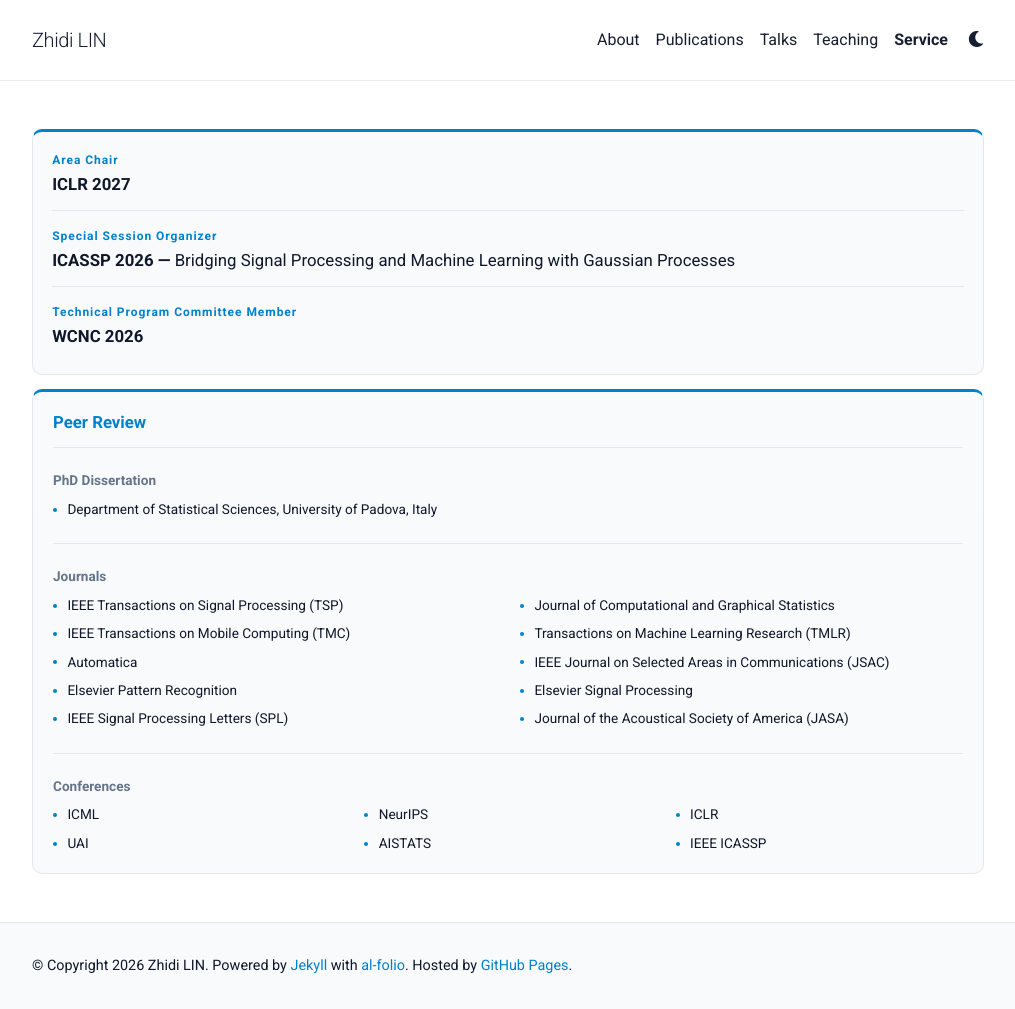
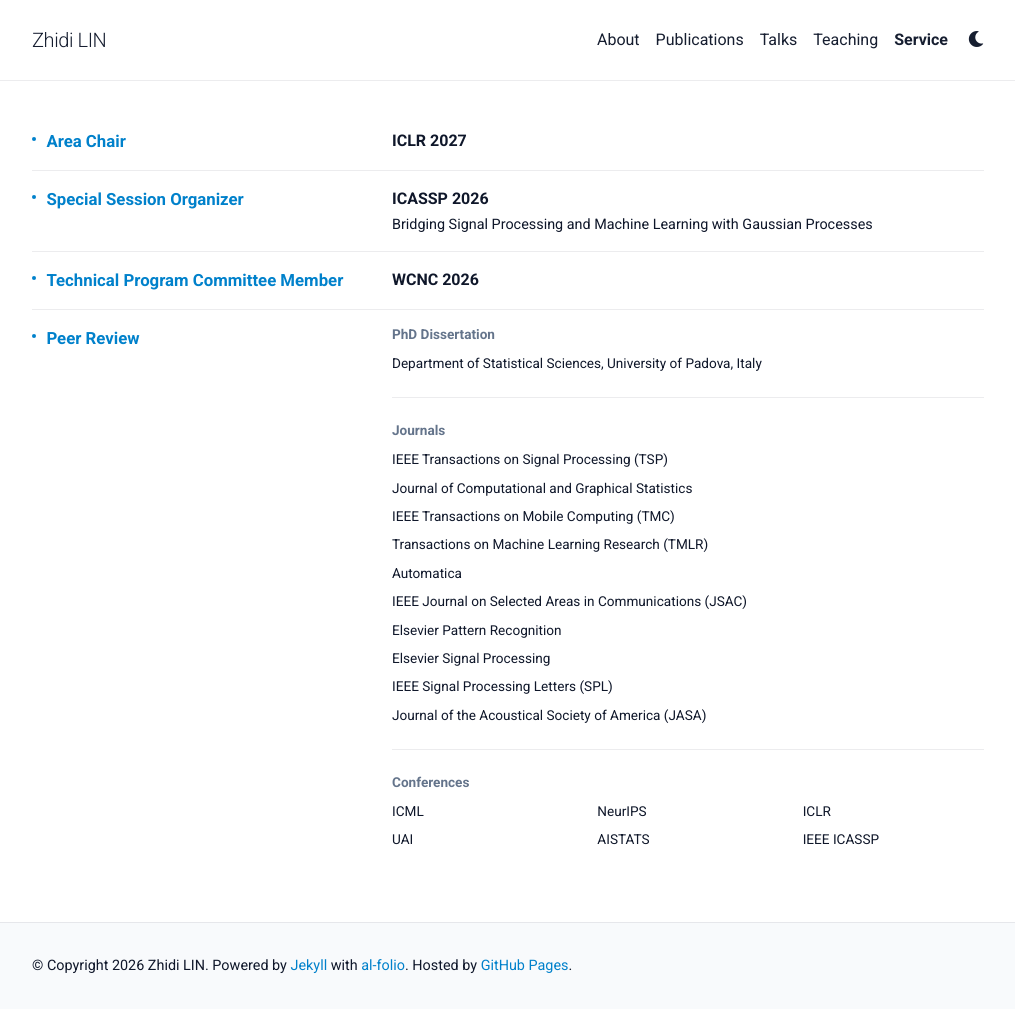
Before and after one commit to Zhidi-Lin/zhidi-lin.github.io, a Jekyll site: the page built from _pages/service.md, in a window 1280 px wide and 1009 px high. Shown: the whole window, without its empty margins (132-1147 px from the left). Built offline with Jekyll 4.4.1, drawn with Linux system fonts in a browser that asks for light colours; a style sheet for code colours, icons or effects is not loaded.

Commit message:
layout improvement

```diff
--- a/_pages/service.md
+++ b/_pages/service.md
@@ -9,7 +9,7 @@
 <div class="teaching-page">
   <section class="teaching-section" aria-labelledby="academic-service">
     <div class="service-grid">
-      <article class="service-card">
+      <article class="service-content">
         <ul class="service-list">
           <li>
             <p class="service-type">Area Chair</p>
@@ -17,55 +17,56 @@
           </li>
           <li>
             <p class="service-type">Special Session Organizer</p>
-            <h3>ICASSP 2026 — <span class="service-session-name">Bridging Signal Processing and Machine Learning with Gaussian Processes</span></h3>
+            <h3>ICASSP 2026<span class="service-session-name">Bridging Signal Processing and Machine Learning with Gaussian Processes</span></h3>
           </li>
           <li>
             <p class="service-type">Technical Program Committee Member</p>
             <h3>WCNC 2026</h3>
           </li>
-        </ul>
+
+          <li class="service-review">
+            <h3>Peer Review</h3>
+            <div class="review-panel">
+              <div class="review-columns">
+            <div>
+              <h4>PhD Dissertation</h4>
+              <ul class="venue-list venue-list-full">
+                <li>Department of Statistical Sciences, University of Padova, Italy</li>
+              </ul>
+            </div>
+
+            <div>
+              <h4>Journals</h4>
+              <ul class="venue-list journal-list">
+                <li>IEEE Transactions on Signal Processing (TSP)</li>
+                <li>Journal of Computational and Graphical Statistics</li>
+                <li>IEEE Transactions on Mobile Computing (TMC)</li>
+                <li>Transactions on Machine Learning Research (TMLR)</li>
+                <li>Automatica</li>
+                <li>IEEE Journal on Selected Areas in Communications (JSAC)</li>
+                <li>Elsevier Pattern Recognition</li>
+                <li>Elsevier Signal Processing</li>
+                <li>IEEE Signal Processing Letters (SPL)</li>
+                <li>Journal of the Acoustical Society of America (JASA)</li>
+              </ul>
+            </div>
+
+            <div>
+              <h4>Conferences</h4>
+              <ul class="venue-list venue-list-compact">
+                <li>ICML</li>
+                <li>NeurIPS</li>
+                <li>ICLR</li>
+                <li>UAI</li>
+                <li>AISTATS</li>
+                <li>IEEE ICASSP</li>
+              </ul>
+                </div>
+              </div>
+              </div>
+            </li>
+          </ul>
       </article>
-    </div>
-
-    <div class="review-panel">
-      <h3>Peer Review</h3>
-
-      <div class="review-columns">
-        <div>
-          <h4>PhD Dissertation</h4>
-          <ul class="venue-list">
-            <li>Department of Statistical Sciences, University of Padova, Italy</li>
-          </ul>
-        </div>
-
-        <div>
-          <h4>Journals</h4>
-          <ul class="venue-list">
-            <li>IEEE Transactions on Signal Processing (TSP)</li>
-            <li>Journal of Computational and Graphical Statistics</li>
-            <li>IEEE Transactions on Mobile Computing (TMC)</li>
-            <li>Transactions on Machine Learning Research (TMLR)</li>
-            <li>Automatica</li>
-            <li>IEEE Journal on Selected Areas in Communications (JSAC)</li>
-            <li>Elsevier Pattern Recognition</li>
-            <li>Elsevier Signal Processing</li>
-            <li>IEEE Signal Processing Letters (SPL)</li>
-            <li>Journal of the Acoustical Society of America (JASA)</li>
-          </ul>
-        </div>
-
-        <div>
-          <h4>Conferences</h4>
-          <ul class="venue-list venue-list-compact">
-            <li>ICML</li>
-            <li>NeurIPS</li>
-            <li>ICLR</li>
-            <li>UAI</li>
-            <li>AISTATS</li>
-            <li>IEEE ICASSP</li>
-          </ul>
-        </div>
-      </div>
     </div>
   </section>
 </div>
--- a/assets/css/main.scss
+++ b/assets/css/main.scss
@@ -294,77 +294,85 @@
 }
 
 .service-type {
-  margin: 0 0 0.3rem;
+  margin: 0;
   color: var(--accent);
-  font-size: 0.75rem;
-  font-weight: 700;
-  letter-spacing: 0.08em;
+  font-size: 1.05rem;
+  font-weight: 600;
+  line-height: 1.5;
   text-wrap: balance;
 }
 
 .institution-block + .institution-block {
-  margin-top: 0.9rem;
+  margin-top: 2rem;
+  padding-top: 2rem;
+  border-top: 1px solid var(--border);
 }
 
 .institution-block {
-  padding: 1.2rem 1.3rem;
-  border: 1px solid var(--border);
-  border-top: 3px solid var(--accent);
-  border-radius: var(--teaching-radius);
-  background: var(--surface);
+  position: relative;
+  display: grid;
+  grid-template-columns: minmax(15rem, 0.35fr) minmax(0, 1fr);
+  column-gap: 1.25rem;
+  padding-left: 0.9rem;
+}
+
+.institution-block::before {
+  position: absolute;
+  top: 0.65rem;
+  left: 0;
+  width: 4px;
+  height: 4px;
+  border-radius: 50%;
+  background: var(--accent);
+  content: "";
+}
+
+.institution-block + .institution-block::before {
+  top: 2.65rem;
 }
 
 .institution-header {
-  display: flex;
-  align-items: baseline;
-  justify-content: space-between;
-  gap: 1rem;
-  margin-bottom: 0.9rem;
+  grid-column: 1;
+  margin-bottom: 0.75rem;
 }
 
 .institution-header h2 {
   margin: 0;
-  font-size: 1.15rem;
+  color: var(--accent);
+  font-size: 1.05rem;
   font-weight: 600;
+  line-height: 1.5;
 }
 
 .institution-header > span {
-  flex: 0 0 auto;
   color: var(--muted);
-  font-size: 0.85rem;
-  font-weight: 500;
+  font-size: 0.9rem;
+  line-height: 1.5;
+}
+
+.institution-role > [aria-hidden="true"] {
+  margin-right: 0.25rem;
 }
 
 .course-list {
+  grid-column: 2;
+  grid-row: 1;
   display: grid;
-  gap: 0.85rem;
+  gap: 0;
 }
 
 .institution-block .course-list {
-  gap: 0;
-  margin-left: 0.65rem;
-}
-
-.course-card,
-.service-card,
-.review-panel {
-  border: 1px solid var(--border);
-  border-radius: var(--teaching-radius);
-  background: var(--surface);
+  margin-left: 0;
 }
 
 .course-card {
-  padding: 1.2rem 1.3rem;
-}
-
-.institution-block .course-card {
-  padding: 1.2rem 0;
+  padding: 0 0 1rem;
   border: 0;
-  border-radius: 0;
   background: transparent;
 }
 
 .institution-block .course-card + .course-card {
+  padding-top: 1rem;
   border-top: 1px solid var(--border);
 }
 
@@ -377,73 +385,65 @@
 
 .course-header h4 {
   margin: 0;
-  font-size: 1.05rem;
+  font-size: 1rem;
   font-weight: 600;
-  line-height: 1.45;
+  line-height: 1.5;
 }
 
 .course-code {
   display: inline-block;
   margin-right: 0.55rem;
   color: var(--accent);
-  font-size: 0.78rem;
-  font-weight: 700;
-  letter-spacing: 0.035em;
+  font-size: 0.85rem;
+  font-weight: 600;
 }
 
 .course-level,
 .teaching-honor {
   display: inline-block;
-  border-radius: 999px;
-  font-size: 0.72rem;
+  font-size: 0.85rem;
   font-weight: 600;
-  white-space: nowrap;
 }
 
 .course-level {
-  padding: 0.25rem 0.6rem;
   color: var(--muted);
-  background: var(--background);
 }
 
 .course-offerings {
   display: flex;
-  align-items: flex-start;
+  align-items: baseline;
   gap: 0.65rem;
-  margin: 0.65rem 0 0;
+  margin: 0.35rem 0 0;
 }
 
 .course-offerings-label {
   flex: 0 0 auto;
-  padding-top: 0.35rem;
   color: var(--muted);
-  font-size: 0.7rem;
-  font-weight: 700;
-  letter-spacing: 0.08em;
-  text-transform: uppercase;
+  font-size: 0.85rem;
+  font-weight: 500;
 }
 
 .course-terms {
   display: flex;
   flex-wrap: wrap;
-  gap: 0.45rem;
+  gap: 0.2rem;
+}
+
+.course-term + .course-term::before {
+  margin-right: 0.2rem;
+  color: var(--muted);
+  content: ",";
 }
 
 .course-term {
   display: inline-block;
-  padding: 0.25rem 0.55rem;
-  border: 1px solid var(--border);
-  border-radius: 999px;
-  background: var(--background);
-  font-size: 0.86rem;
+  font-size: 0.9rem;
   font-weight: 500;
-  line-height: 1.35;
+  line-height: 1.5;
 }
 
 .teaching-honor {
-  padding: 0.25rem 0.55rem;
-  color: var(--accent-hover);
-  background: rgba(14, 165, 233, 0.12);
+  color: var(--accent);
 }
 
 .service-grid {
@@ -452,16 +452,15 @@
   gap: 0.9rem;
 }
 
-.service-card {
-  padding: 1.2rem;
-  border-top: 3px solid var(--accent);
+.service-content h3,
+.review-panel > h3 {
+  margin: 0 0 0.55rem;
+  font-weight: 600;
 }
 
-.service-card h3,
-.review-panel > h3 {
-  margin: 0 0 0.55rem;
-  font-size: 1.05rem;
-  font-weight: 600;
+.service-content h3 {
+  font-size: 1rem;
+  line-height: 1.5;
 }
 
 .service-list {
@@ -470,27 +469,82 @@
   list-style: none;
 }
 
-.service-list li + li {
+.service-list > li {
+  position: relative;
+  padding-left: 0.9rem;
+}
+
+.service-list > li::before {
+  position: absolute;
+  top: 0.5rem;
+  left: 0;
+  width: 4px;
+  height: 4px;
+  border-radius: 50%;
+  background: var(--accent);
+  content: "";
+}
+
+.service-list > li + li {
   margin-top: 1rem;
   padding-top: 1rem;
   border-top: 1px solid var(--border);
 }
 
+.service-list > li + li::before {
+  top: 1.5rem;
+}
+
+.service-list > li:not(.service-review) {
+  display: grid;
+  grid-template-columns: minmax(15rem, 0.55fr) minmax(0, 1fr);
+  column-gap: 1.25rem;
+  align-items: start;
+}
+
+.service-list > li:not(.service-review) h3 {
+  margin: 0;
+}
+
+.service-list > li.service-review {
+  display: grid;
+  grid-template-columns: minmax(15rem, 0.55fr) minmax(0, 1fr);
+  column-gap: 1.25rem;
+  align-items: start;
+}
+
+.service-list > li.service-review > h3 {
+  margin: 0;
+  color: var(--accent);
+  font-size: 1.05rem;
+  line-height: 1.5;
+}
+
 .service-session-name {
+  display: block;
+  margin-top: 0.15rem;
+  font-size: 0.9rem;
   font-weight: 400;
 }
 
-.review-panel {
-  margin-top: 0.9rem;
-  padding: 1.25rem;
-  border-top: 3px solid var(--accent);
+.service-content .service-review .review-panel {
+  margin: 0;
+  padding: 0;
+  border: 0;
+  border-radius: 0;
+  background: transparent;
 }
 
-.review-panel > h3 {
-  margin-bottom: 0;
-  padding-bottom: 0.9rem;
-  color: var(--accent);
-  border-bottom: 1px solid var(--border);
+.service-content .service-review .review-columns {
+  padding-top: 0;
+}
+
+.service-content .service-review .venue-list li {
+  padding-left: 0;
+}
+
+.service-content .service-review .venue-list li::before {
+  content: none;
 }
 
 .review-columns {
@@ -519,6 +573,11 @@
   margin: 0;
   padding: 0;
   list-style: none;
+}
+
+.journal-list,
+.venue-list-full {
+  grid-template-columns: 1fr;
 }
 
 .venue-list li {
@@ -576,6 +635,20 @@
     gap: 0.35rem;
   }
 
+  .institution-block .course-list {
+    margin-left: 0;
+    margin-top: 0.75rem;
+    border-top: 1px solid var(--border);
+  }
+
+  .institution-block {
+    display: block;
+  }
+
+  .course-card {
+    padding: 1rem 0;
+  }
+
   .service-grid,
   .review-columns {
     grid-template-columns: 1fr;
@@ -593,6 +666,22 @@
 
   .service-grid,
   .review-columns { gap: 0.8rem; }
+
+  .service-list > li:not(.service-review) {
+    display: block;
+  }
+
+  .service-list > li.service-review {
+    display: block;
+  }
+
+  .service-list > li:not(.service-review) .service-type {
+    margin-bottom: 0.25rem;
+  }
+
+  .service-list > li.service-review > h3 {
+    margin-bottom: 0.75rem;
+  }
 }
 
 @media (max-width: 575.98px) {
@@ -611,9 +700,7 @@
 
   .teaching-section + .teaching-section { margin-top: 2.75rem; }
 
-  .course-card,
-  .service-card,
-  .review-panel { padding: 1rem; }
+  .course-card { padding: 1rem; }
 
   .service-grid,
   .review-columns,
```
Also changed, not shown: _pages/teaching.md (+8 -8 lines).
